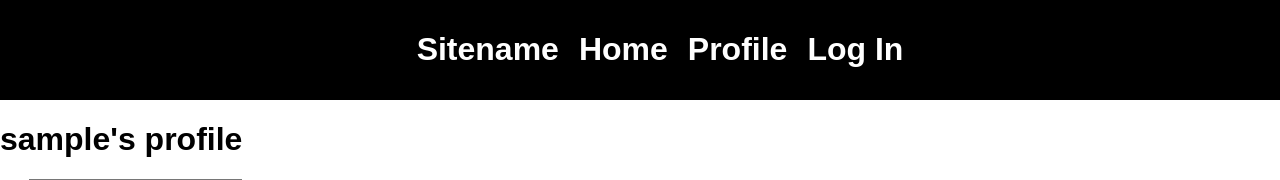
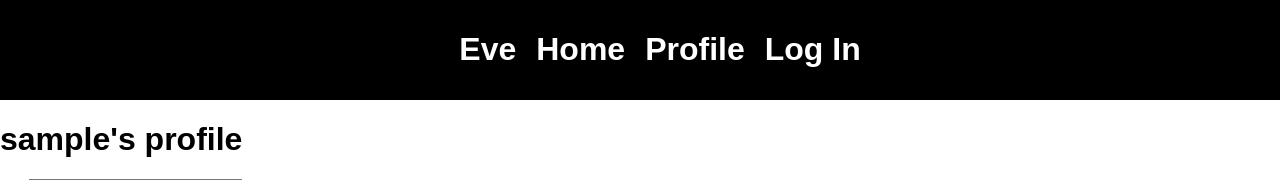
Before and after one commit to yoyoplayer12/development4, a PHP site: page /php/editprofile.php in a window 1280 px wide. Shown: the top 180 px of the page. Run offline with PHP 8.4, Linux system fonts and the light colour scheme; the visitor is signed in with stand-in values (Sample User, id 1); tables that the repository leaves empty or names only in its code hold one stand-in row (values such as "Sample post").

Commit message:
update: name changed to eve in all pages titles and nav

```diff
--- a/editprofile.php
+++ b/editprofile.php
@@ -76,7 +76,7 @@
     <meta name="viewport" content="width=device-width, initial-scale=1.0">
     <link rel="stylesheet" href="css/normalize.css">
     <link rel="stylesheet" href="css/main.css">
-    <title><?php echo $_SESSION['username']?> - Profile</title>
+    <title>Eve - <?php echo $_SESSION['username']?>'s profile</title>
 </head>
 <body>
     <?php include_once(__DIR__ . "/nav.php"); ?>
--- a/index.php
+++ b/index.php
@@ -16,7 +16,7 @@
     <meta name="viewport" content="width=device-width, initial-scale=1.0">
     <link rel="stylesheet" href="css/normalize.css">
     <link rel="stylesheet" href="css/main.css">
-    <title>Dev4 site</title>
+    <title>Eve - Home</title>
 </head>
 <body>
     <?php include_once(__DIR__ . "/nav.php"); ?>
--- a/login.php
+++ b/login.php
@@ -22,7 +22,7 @@
     <meta name="viewport" content="width=device-width, initial-scale=1.0">
     <link rel="stylesheet" href="css/normalize.css">
     <link rel="stylesheet" href="css/main.css">
-    <title>Dev4 - Log in</title>
+    <title>Eve - Log in</title>
     <script src="https://cdn.tailwindcss.com"></script>
 </head>
 <body class="bg-[#f5fd8e]">
--- a/nav.php
+++ b/nav.php
@@ -1,6 +1,6 @@
 <nav>
     <ul class="navbar">
-        <li><h1>Sitename</h1></li>
+        <li><h1>Eve</h1></li>
         <li><a href="index.php"><h1>Home</h1></a></li>
         <li><a href="profile.php"><h1>Profile</h1></a></li>
         <li><a href="login.php"><h1>Log In</h1></a></li>
--- a/profile.php
+++ b/profile.php
@@ -16,7 +16,7 @@
     <meta name="viewport" content="width=device-width, initial-scale=1.0">
     <link rel="stylesheet" href="css/normalize.css">
     <link rel="stylesheet" href="css/main.css">
-    <title><?php echo $_SESSION['username']?> - Profile</title>
+    <title>Eve - <?php echo $_SESSION['username']?>'s profile</title>
 </head>
 <body>
     <?php include_once(__DIR__ . "/nav.php"); ?>
--- a/register.php
+++ b/register.php
@@ -62,7 +62,7 @@ if(isset($_POST['registerBtn'])){
     <meta charset="UTF-8">
     <meta http-equiv="X-UA-Compatible" content="IE=edge">
     <meta name="viewport" content="width=device-width, initial-scale=1.0">
-    <title>Document</title>
+    <title>Eve - Sign up</title>
     <script src="https://cdn.tailwindcss.com/%22%3E"></script>
     <link href="normalize.css" rel="stylesheet" type="text/css">
 </head>
--- a/verifyAcc.php
+++ b/verifyAcc.php
@@ -12,7 +12,6 @@
 
             if($result){
                 $user->activateUser($token);
-
             }
             else{
                 echo "invalid token";
```
